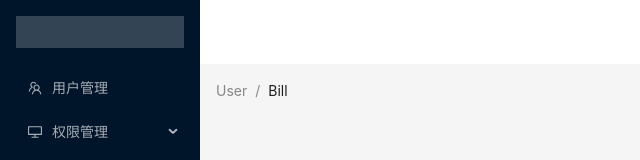
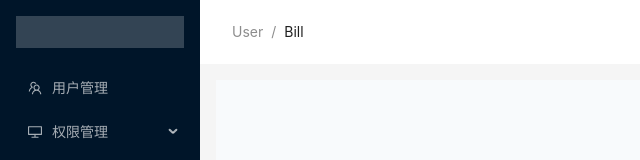
Before and after one commit to sdrpsps/react-cms, a React (Vite) app: page / in a window 1280 px wide. Shown: the top 160 px of the page, without its empty margins (0-640 px from the left). Built offline with nearby package versions, Linux system fonts and the light colour scheme; sample sign-in values are in the browser's storage.

Commit message:
feat: ✨ 创建了用户列表页面并将面包屑组件移至头部组件
## 用户列表组件
- 创建了对应的路由
- 创建了用户列表组件

## 面包屑组件
- 移至头部组件内使其更美观

```diff
--- a/src/components/Dashboard/components/Breadcrumb/index.tsx
+++ b/src/components/Dashboard/components/Breadcrumb/index.tsx
@@ -2,7 +2,7 @@ import { Breadcrumb } from 'antd';
 
 function CustBreadcrumb() {
   return (
-    <Breadcrumb style={{ margin: '16px 0' }}>
+    <Breadcrumb className='ml-8 h-16 flex items-center'>
       <Breadcrumb.Item>User</Breadcrumb.Item>
       <Breadcrumb.Item>Bill</Breadcrumb.Item>
     </Breadcrumb>
--- a/src/components/Dashboard/components/Header/index.tsx
+++ b/src/components/Dashboard/components/Header/index.tsx
@@ -1,12 +1,18 @@
 import { theme } from 'antd';
 import { Header } from 'antd/es/layout/layout';
+import CustBreadcrumb from '../Breadcrumb';
 
 function CustHeader() {
   const {
     token: { colorBgContainer },
   } = theme.useToken();
 
-  return <Header style={{ padding: 0, background: colorBgContainer }} />;
+  return (
+    <Header style={{ padding: 0, background: colorBgContainer }}>
+      {/* 拆分面包屑 */}
+      <CustBreadcrumb />
+    </Header>
+  );
 }
 
 export default CustHeader;
--- a/src/components/Dashboard/index.tsx
+++ b/src/components/Dashboard/index.tsx
@@ -1,13 +1,11 @@
+import { Layout } from 'antd';
+import { Content } from 'antd/es/layout/layout';
 import React from 'react';
 import { Outlet } from 'react-router-dom';
-import { Layout } from 'antd';
-import { Content } from 'antd/es/layout/layout';
-import CustBreadcrumb from './components/Breadcrumb';
 import CustHeader from './components/Header';
 import CustSider from './components/Sider';
 
 const Dashboard: React.FC = () => {
-
   return (
     <Layout style={{ minHeight: '100vh' }}>
       {/* 拆分侧边栏 */}
@@ -15,9 +13,7 @@ const Dashboard: React.FC = () => {
       <Layout className="site-layout">
         {/* 拆分头部 */}
         <CustHeader />
-        <Content style={{ margin: '0 16px' }}>
-          {/* 拆分面包屑 */}
-          <CustBreadcrumb />
+        <Content className="m-4 p-4 bg-slate-50">
           <Outlet />
         </Content>
       </Layout>
--- /dev/null
+++ b/src/components/User/index.tsx
@@ -0,0 +1,5 @@
+function User() {
+  return <div>用户列表</div>;
+}
+
+export default User;
--- a/src/routes/index.tsx
+++ b/src/routes/index.tsx
@@ -8,6 +8,7 @@ import NotFound from '@/components/NotFound';
 import { lazy, ReactNode, Suspense } from 'react';
 const LoginPage = lazy(() => import('@/components/Login'));
 const Dashboard = lazy(() => import('@/components/Dashboard'));
+const User = lazy(() => import('@/components/User'));
 // 自定义懒加载
 const lazyLoad = (children: ReactNode) => {
   return <Suspense fallback={<Spin />}>{children}</Suspense>;
@@ -21,6 +22,7 @@ const route: RouteObject[] = [
         <Dashboard />
       </NeedAuth>
     ),
+    children: [{ path: 'user', element: lazyLoad(<User />) }],
   },
   {
     path: '/login',
```
